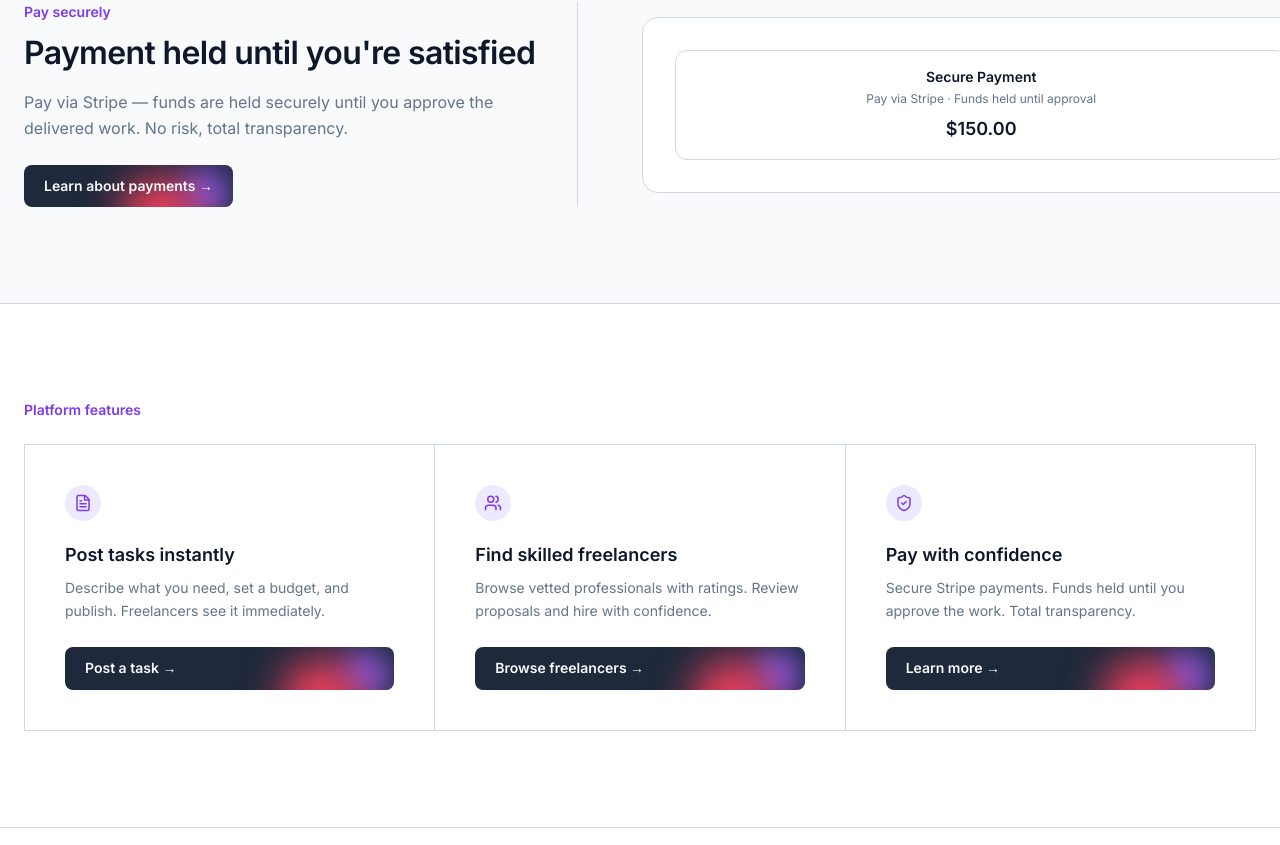
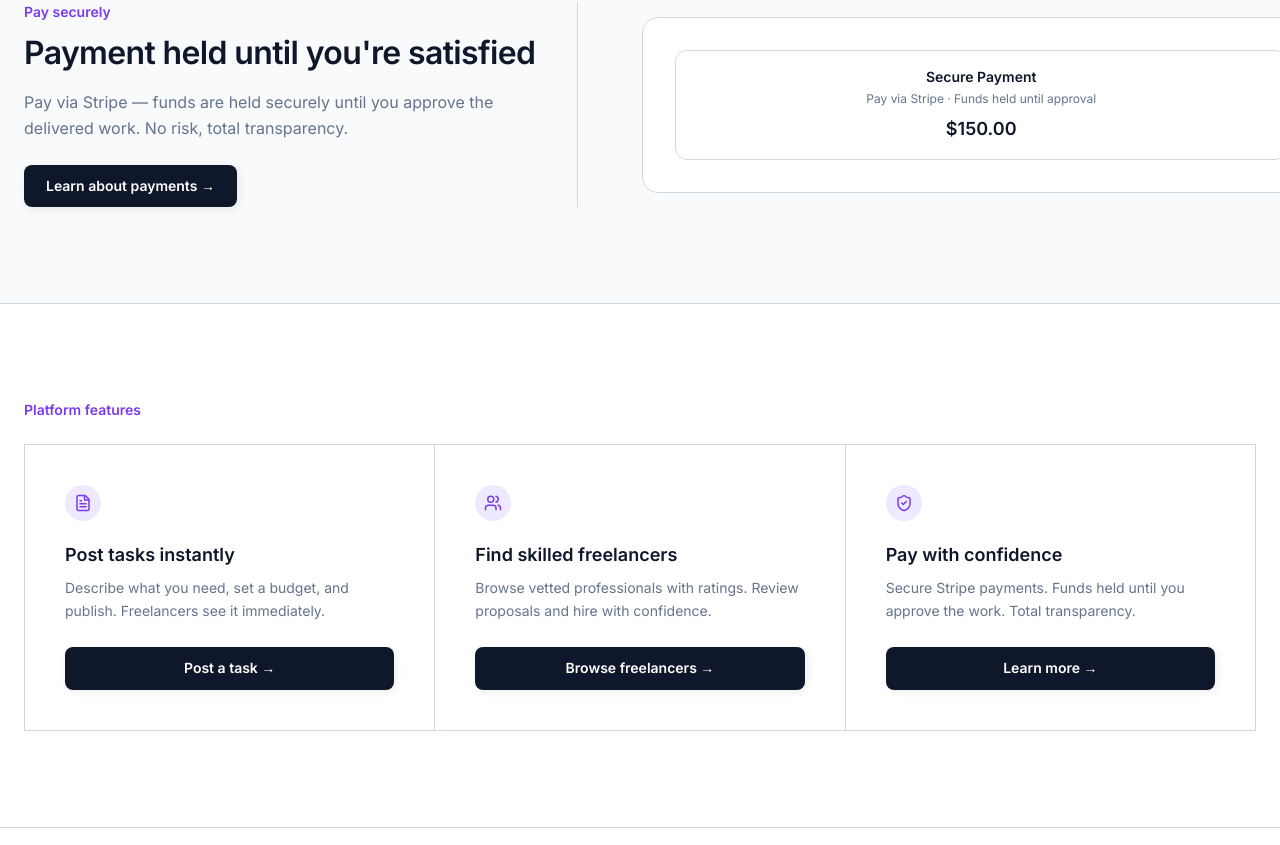
Before and after one commit to fahimuntasin/skillswap-client, a Next.js app: page / in a window 1280 px wide. Shown: the part 1955-2800 px from the top of the page. Built offline with nearby package versions, Linux system fonts and the light colour scheme.

Commit message:
fix: remove large payment SVG from sweep buttons — clean text only

```diff
--- a/src/app/globals.css
+++ b/src/app/globals.css
@@ -156,7 +156,45 @@
   transform: scale(1);
 }
 
-/* ===== GLOW LINK BUTTON ===== */
+/* ===== SWEEP ACTION BUTTON ===== */
+.btn-sweep {
+  display: inline-flex;
+  align-items: center;
+  justify-content: center;
+  gap: 8px;
+  background-color: #0f172a;
+  border: none;
+  color: #ffffff;
+  font-weight: 600;
+  font-size: 14px;
+  padding: 10px 22px;
+  border-radius: 8px;
+  cursor: pointer;
+  box-shadow: 2px 2px 8px rgba(0,0,0,0.08);
+  position: relative;
+  overflow: hidden;
+  transition: all 0.3s;
+  text-decoration: none;
+}
+.btn-sweep::before {
+  content: "";
+  position: absolute;
+  width: 100%;
+  height: 100%;
+  background: #f8fafc;
+  border-radius: 50%;
+  left: -100%;
+  top: 0;
+  transition: all 0.35s ease;
+  mix-blend-mode: difference;
+}
+.btn-sweep:hover::before {
+  transform: translate(110%, -30%);
+  border-radius: 0;
+}
+.btn-sweep:active {
+  transform: translate(3px, 3px);
+}
 .btn-glow {
   position: relative;
   display: inline-flex;
--- a/src/components/home/sections/CtaBanner.tsx
+++ b/src/components/home/sections/CtaBanner.tsx
@@ -14,7 +14,7 @@ export function CtaBanner() {
         <p className="mt-3 text-base text-[#64748B] max-w-[480px] mx-auto">Join thousands of clients and freelancers already using SkillSwap.</p>
         <div className="mt-8 flex flex-wrap items-center justify-center gap-4">
           <Link href="/register" className="btn-glossy">Get Started <span>→</span></Link>
-          <Link href="/tasks" className="btn-glow"><span>Browse Tasks →</span></Link>
+          <Link href="/tasks" className="btn-sweep">Browse Tasks →</Link>
         </div>
       </div>
     </section>
--- a/src/components/home/sections/FeatureCards.tsx
+++ b/src/components/home/sections/FeatureCards.tsx
@@ -25,8 +25,8 @@ export function FeatureCards() {
               </div>
               <h3 className="text-lg font-semibold text-[#0F172A]">{card.title}</h3>
               <p className="mt-2 flex-1 text-sm leading-relaxed text-[#64748B]">{card.desc}</p>
-              <Link href={card.href} className="btn-glow mt-6">
-                <span>{card.link} →</span>
+              <Link href={card.href} className="btn-sweep mt-6">
+                {card.link} →
               </Link>
             </div>
           ))}
--- a/src/components/home/sections/FeatureRows.tsx
+++ b/src/components/home/sections/FeatureRows.tsx
@@ -44,8 +44,8 @@ function FeatureRow({ f, i }: { f: typeof features[0]; i: number }) {
           <p className="mb-3 text-sm font-semibold text-[#7C3AED]">{f.tag}</p>
           <h2 className="text-[32px] font-bold text-[#0F172A] tracking-[-0.02em] leading-[1.2]">{f.title}</h2>
           <p className="mt-4 text-base leading-relaxed text-[#64748B] max-w-[480px]">{f.desc}</p>
-          <Link href={f.href} className="btn-glow mt-6">
-            <span>{f.link} →</span>
+          <Link href={f.href} className="btn-sweep mt-6">
+            {f.link} →
           </Link>
         </div>
         <div className={`rounded-xl border border-[#d1d9e0] bg-white p-8 ${f.reverse ? "lg:order-1" : ""}`}>
```
